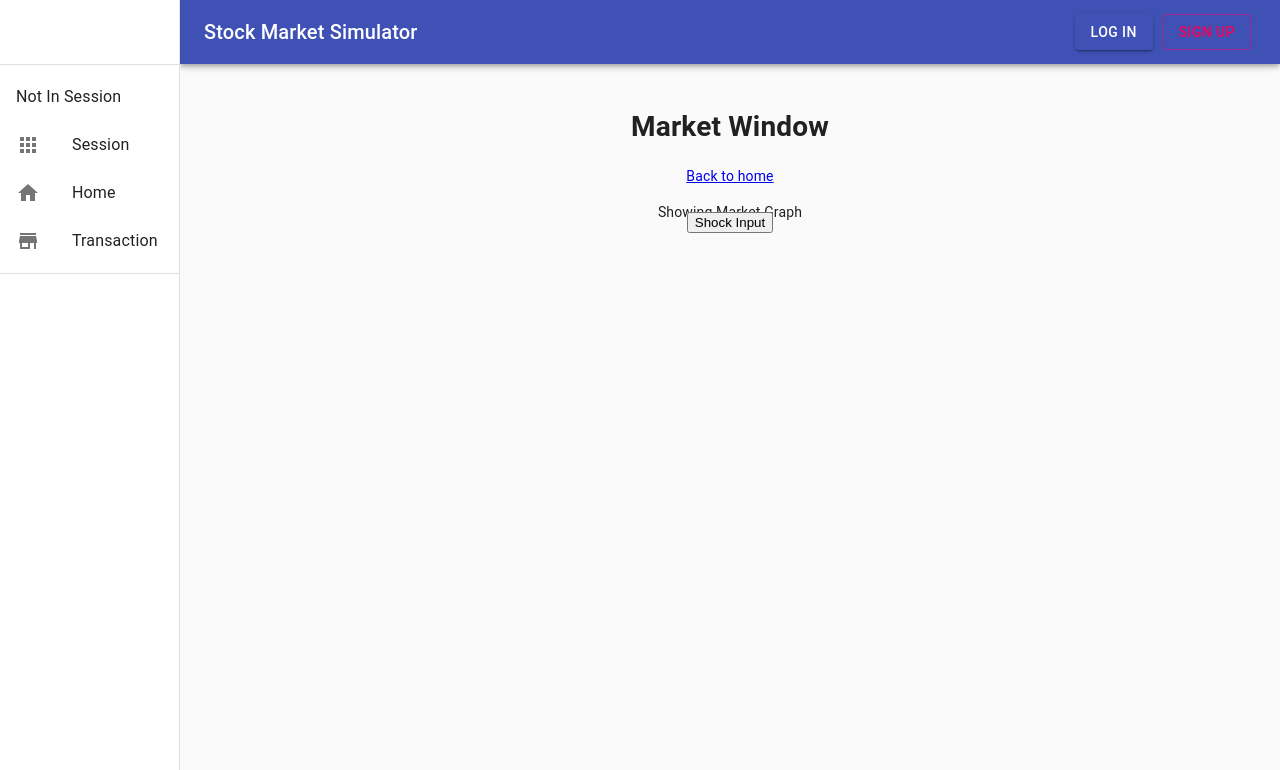
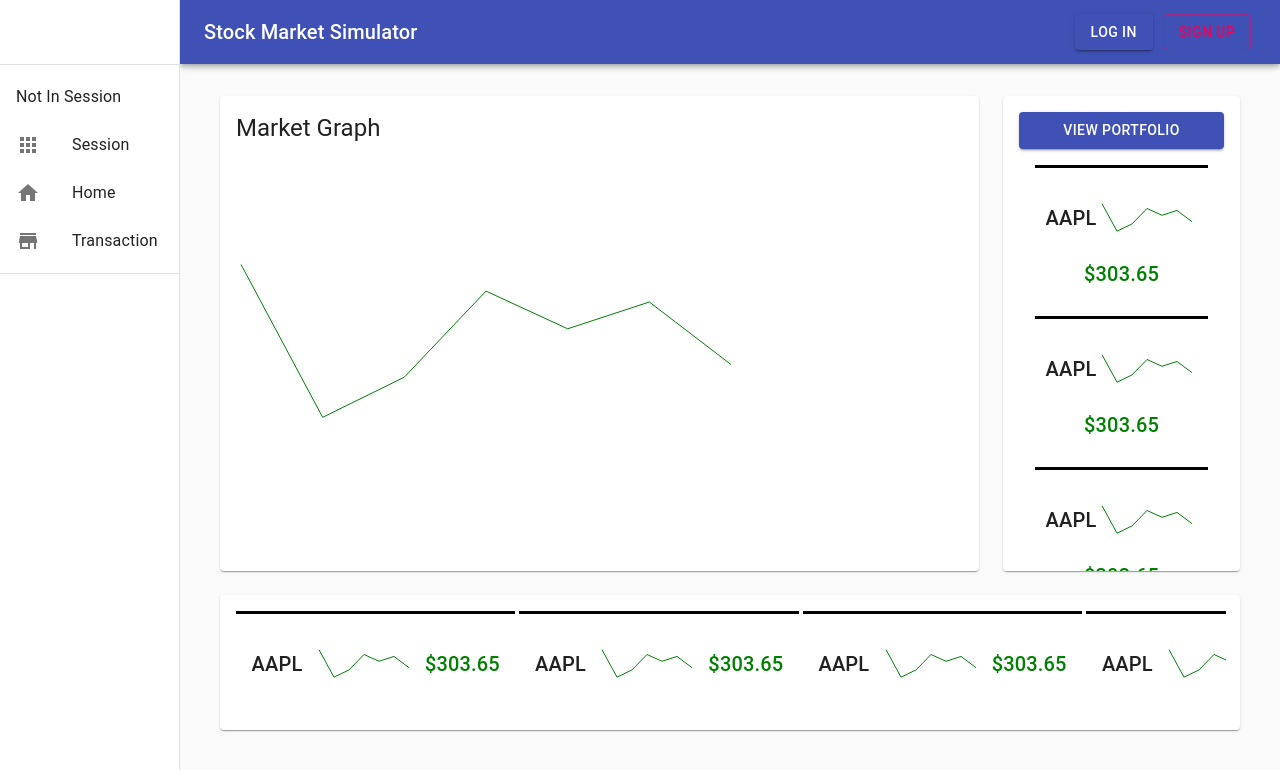
Before and after one commit to StockMarketSimulator-CSC-59867-03/SMSimulator_Website, a React (Create React App) app: page /marketwindow in a window 1280 px wide. Shown: the top 770 px of the page. Built offline with nearby package versions, Linux system fonts and the light colour scheme.

Commit message:
SMS-77 home-page layout

```diff
--- a/src/Pages/HomePage/HomePage.tsx
+++ b/src/Pages/HomePage/HomePage.tsx
@@ -1,5 +1,6 @@
 import React from 'react';
-import "./h.css";
+import clsx from 'clsx';
+// import "./h.css";
 import { Link } from 'react-router-dom';
 import StockGraph from '../../Components/StockGraph/stockGraph';
 import SessionSearch from '../../Components/sessionSearch';
@@ -19,6 +20,11 @@ import { useHistory } from "react-router-dom";
 import { connect } from 'react-redux';
 import changeSession from '../../redux/actions';
 import changeSessionID from '../../redux/actions';
+import { makeStyles, createStyles, Theme } from '@material-ui/core/styles';
+import { Paper, Grid, Card, Container, Fab, Divider } from '@material-ui/core';
+import WatchedStocks from './WatchedStocks';
+import Typography from '@material-ui/core/Typography';
+import SessionStocks from './SessionStocks';
 
 type HomePageProps = {
     history: any,
@@ -26,12 +32,67 @@ type HomePageProps = {
     dispatch: any
 };
 
-function HomePage(props:HomePageProps){
+const drawerWidth = 180;
 
+const useStyles = makeStyles((theme: Theme) =>
+  createStyles({
+      root: {
+          display: 'flex'
+      },
+      container: {
+          paddingTop: theme.spacing(2),
+          paddingBottom: theme.spacing(2),
+      },
+      paper: {
+        padding: theme.spacing(2),
+        display: 'flex',
+        overflow: 'auto',
+        flexDirection: 'column',
+      },
+      fixedHeight: {
+          height: 475,
+      },
+      button: {
+          position: "fixed",
+          alignSelf: "center",
+          marginBottom: 10
+      },
+      sessionStocks: {
+          position: "relative"
+      }
+  }),
+);
+
+export default function HomePage(props:HomePageProps) {
+    const classes = useStyles();
+    const fixedHeightPaper = clsx(classes.paper, classes.fixedHeight);
 
     return (
-        <div>
-
+        <div className={classes.root}>
+            <Container maxWidth="lg" className={classes.container}>
+                <Grid container spacing={3}>
+                    {/* MarketGraph */}
+                    <Grid item xs={12} md={8} lg={9}>
+                        <Paper className={fixedHeightPaper}>
+                            <Typography variant="h5">Market Graph</Typography>
+                            <StockGraph width={500} height={400}></StockGraph>
+                        </Paper>
+                    </Grid>
+                    {/* Right Side Panel */}
+                    <Grid item xs={12} md={4} lg={3}>
+                        <Paper className={fixedHeightPaper}>
+                            <Button variant="contained" color="primary">View Portfolio</Button>
+                            <SessionStocks />
+                        </Paper>
+                    </Grid>
+                    {/* Watched Stocks */}
+                    <Grid item xs={12}>
+                        <Paper className={classes.paper}>
+                            <WatchedStocks/>
+                        </Paper>
+                    </Grid>
+                </Grid>
+            </Container>
         </div>
     );
 }
--- /dev/null
+++ b/src/Pages/HomePage/SessionStocks.tsx
@@ -0,0 +1,28 @@
+import React from 'react';
+import { makeStyles, createStyles, Theme } from '@material-ui/core/styles';
+import { Grid, Paper, List, ListItem, Card, GridList, GridListTile } from '@material-ui/core';
+import StockListItem from '../../Components/StockListItem/StockListItem';
+import StockGraph from '../../Components/StockGraph/stockGraph';
+
+const useStyles = makeStyles((theme: Theme) =>
+  createStyles({
+      list: {
+        flexWrap: 'nowrap',
+        overflow: 'auto',
+      }
+  }),
+);
+
+export default function SessionStocks() {
+    const classes = useStyles();
+
+    return (
+        <List>
+            <ListItem><StockListItem/></ListItem>
+            <ListItem><StockListItem/></ListItem>
+            <ListItem><StockListItem/></ListItem>
+            <ListItem><StockListItem/></ListItem>
+            <ListItem><StockListItem/></ListItem>
+        </List>
+    );
+}
--- /dev/null
+++ b/src/Pages/HomePage/WatchedStocks.tsx
@@ -0,0 +1,30 @@
+import React from 'react';
+import { makeStyles, createStyles, Theme } from '@material-ui/core/styles';
+import { Grid, Paper, List, ListItem, Card, GridList, GridListTile } from '@material-ui/core';
+import StockListItem from '../../Components/StockListItem/StockListItem';
+
+const drawerWidth = 180;
+
+const useStyles = makeStyles((theme: Theme) =>
+  createStyles({
+      list: {
+        flexWrap: 'nowrap',
+        overflow: 'auto',
+      }
+  }),
+);
+
+export default function WatchedStocks() {
+    const classes = useStyles();
+
+    return (
+      <GridList className={classes.list} cols={3.5} cellHeight='auto'>
+        <GridListTile><StockListItem/></GridListTile>
+        <GridListTile><StockListItem/></GridListTile>
+        <GridListTile><StockListItem/></GridListTile>
+        <GridListTile><StockListItem/></GridListTile>
+        <GridListTile><StockListItem/></GridListTile>
+        <GridListTile><StockListItem/></GridListTile>
+      </GridList>
+    );
+}
--- a/src/Styling/navigation.tsx
+++ b/src/Styling/navigation.tsx
@@ -55,7 +55,7 @@ const useStyles = makeStyles((theme: Theme) =>
     content: {
       flexGrow: 1,
       backgroundColor: theme.palette.background.default,
-      padding: theme.spacing(3),
+      padding: theme.spacing(2),
     },
   }),
 );
--- a/src/index.tsx
+++ b/src/index.tsx
@@ -16,6 +16,7 @@ import { Provider } from 'react-redux';
 import store from "./redux/store";
 import TransactionPage from './Pages/TransactionPage/TransactionPage';
 import NavigationDrawer from './Styling/navigation';
+import HomePage from './Pages/HomePage/HomePage';
 
 const firebaseConfig = {
     apiKey: "AIzaSyCWFa5caoShYrHxcLFlVeHyIzM3mXWgJo0",
@@ -37,7 +38,8 @@ const routing = (
             <div>
                 <Route exact path="/" render={(props)=> <App {...props} />}/>
                 <Route path="/login" component={Login} />
-                <Route path="/marketwindow" render={(props)=> <MarketWindow {...props} />} />
+                {/* <Route path="/marketwindow" render={(props)=> <MarketWindow {...props} />} /> */}
+                <Route path="/marketwindow" component={HomePage} />
                 <Route path="/stockdata" component={StockData} />
                 <Route path="/signup" component={SignUp} />
                 <Route path="/transactionPage" component={TransactionPage} />
```
